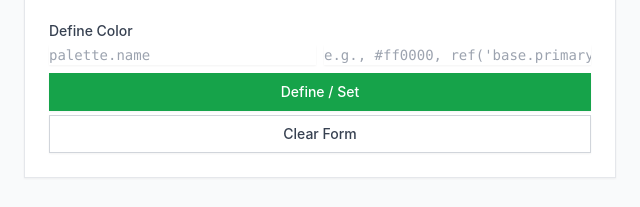
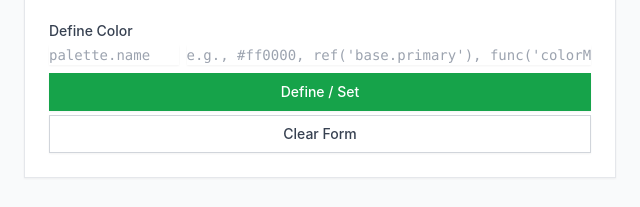
Before and after one commit to meodai/color-router, a website built with Vite: page demo/index.html in a window 1280 px wide. Shown: the part 278-485 px from the top of the page, 8-648 px from the left. Built offline with nearby package versions, Linux system fonts and the light colour scheme.

Commit message:
feat(demo): enhance color input layout by expanding grid columns for better usability

```diff
--- a/demo/index.html
+++ b/demo/index.html
@@ -155,7 +155,7 @@
 
               <div>
                 <label for="color-key" class="block text-sm font-medium text-gray-700">Define Color</label>
-                <div class="mt-1 grid grid-cols-1 sm:grid-cols-2 gap-2">
+                <div class="mt-1 grid grid-cols-1 sm:grid-cols-4 gap-2">
                   <input
                     type="text"
                     id="color-key"
@@ -165,7 +165,7 @@
                   <input
                     type="text"
                     id="color-value"
-                    class="font-mono block w-full border-gray-300 shadow-sm focus:border-indigo-500 focus:ring-indigo-500 sm:text-sm"
+                    class="font-mono col-span-3 block w-full border-gray-300 shadow-sm focus:border-indigo-500 focus:ring-indigo-500 sm:text-sm"
                     placeholder="e.g., #ff0000, ref('base.primary'), func('colorMix', 'light.primary', 'base.orange', 0.6, 'lab')"
                   />
                 </div>
```
